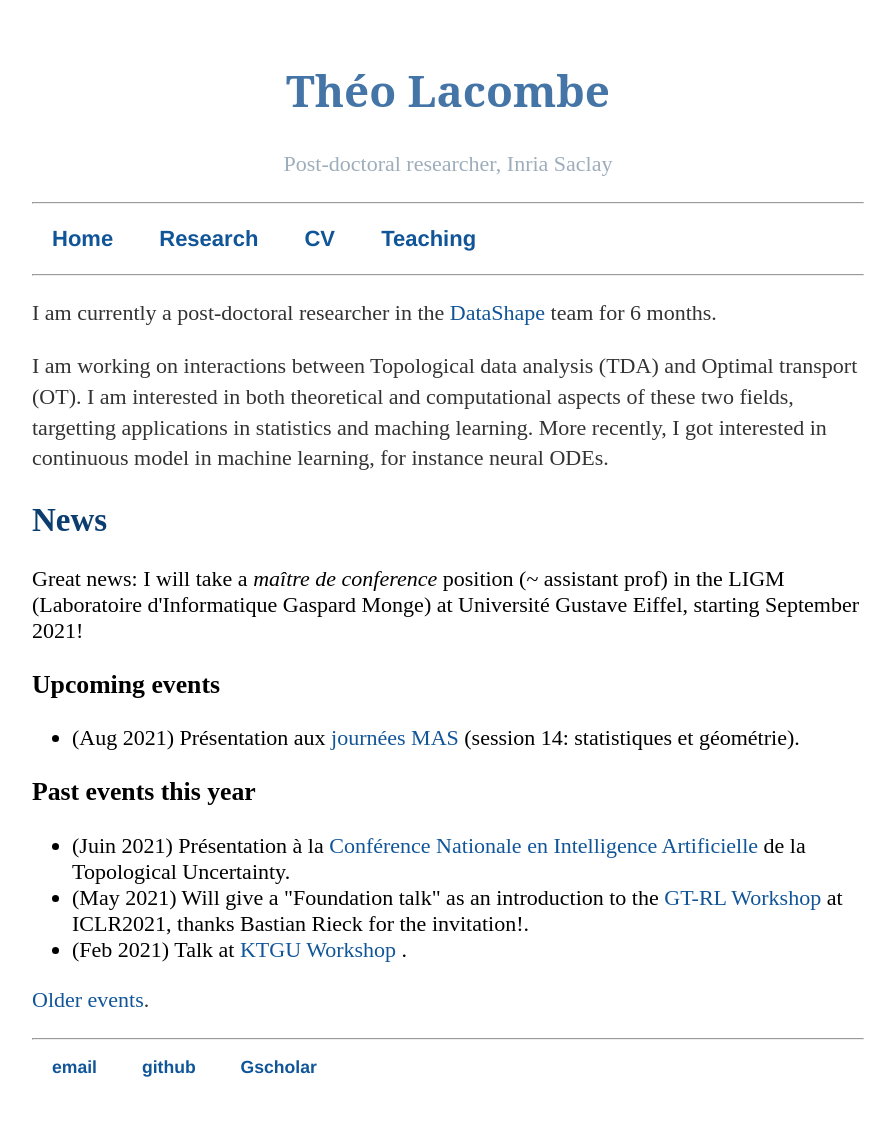
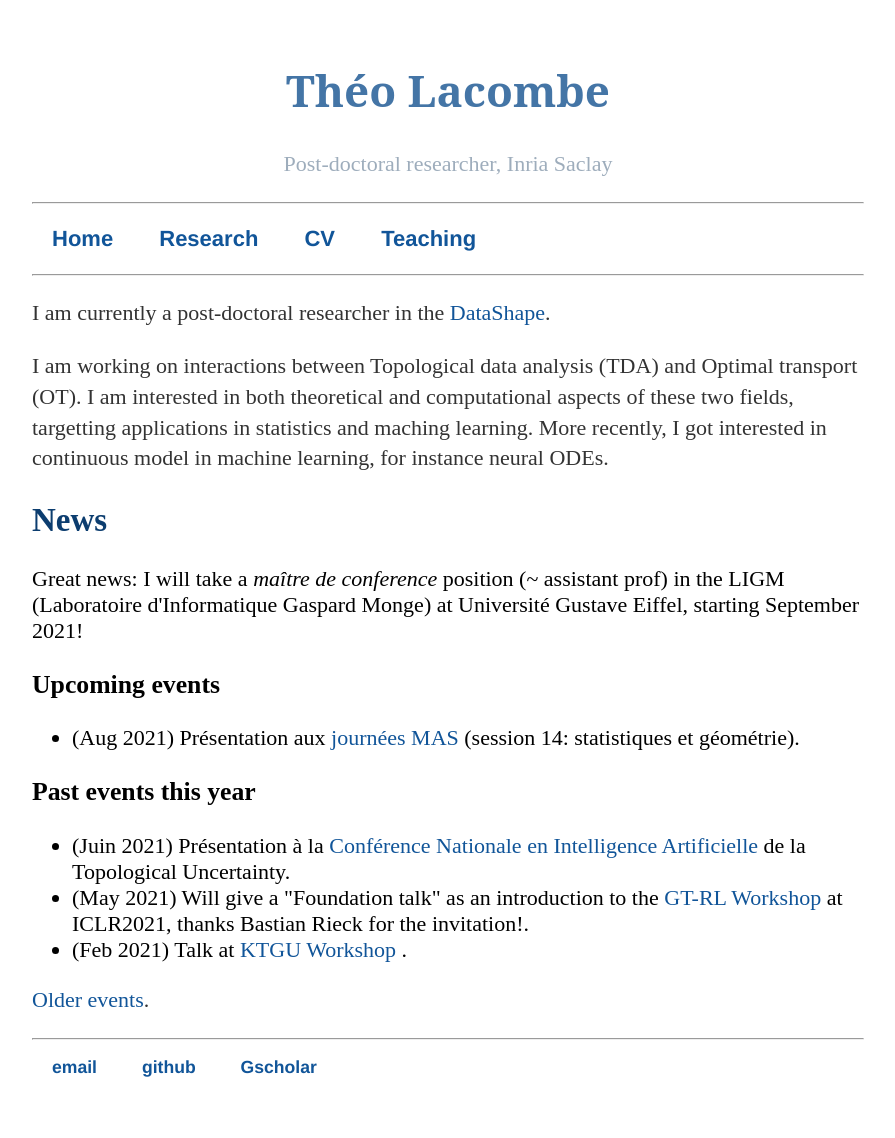
Before and after one commit to tlacombe/tlacombe.github.io, a Jekyll site: the page built from index.html, in a window 1280 px wide. Shown: the whole page, without its empty margins (192-1087 px from the left). Built offline with Jekyll 4.4.1, drawn with Linux system fonts in a browser that asks for light colours.

Commit message:
update news

```diff
--- a/index.html
+++ b/index.html
@@ -3,7 +3,7 @@ layout: default
 title: Théo Lacombe's webpage
 ---
 <div class="blurb">
-    <p>I am currently a post-doctoral researcher in the <a href="https://team.inria.fr/datashape/">DataShape</a> team for 6 months. </p>
+    <p>I am currently a post-doctoral researcher in the <a href="https://team.inria.fr/datashape/">DataShape</a>.</p>
     <!--Before that, I completed a Ph.D. in the same team, done under the co-supervision of <a href="http://geometrica.saclay.inria.fr/team/Steve.Oudot/">Steve Oudot</a> (DataShape, Inria Saclay) and <a href="http://marcocuturi.net">Marco Cuturi</a> (CREST, Ensae - Google brain, Paris).-->
 	<p>
 		I am working on interactions between Topological data analysis (TDA) and Optimal transport (OT). I am interested in both theoretical and computational aspects of these two fields, targetting applications in statistics and maching learning. More recently, I got interested in continuous model in machine learning, for instance neural ODEs.
```
